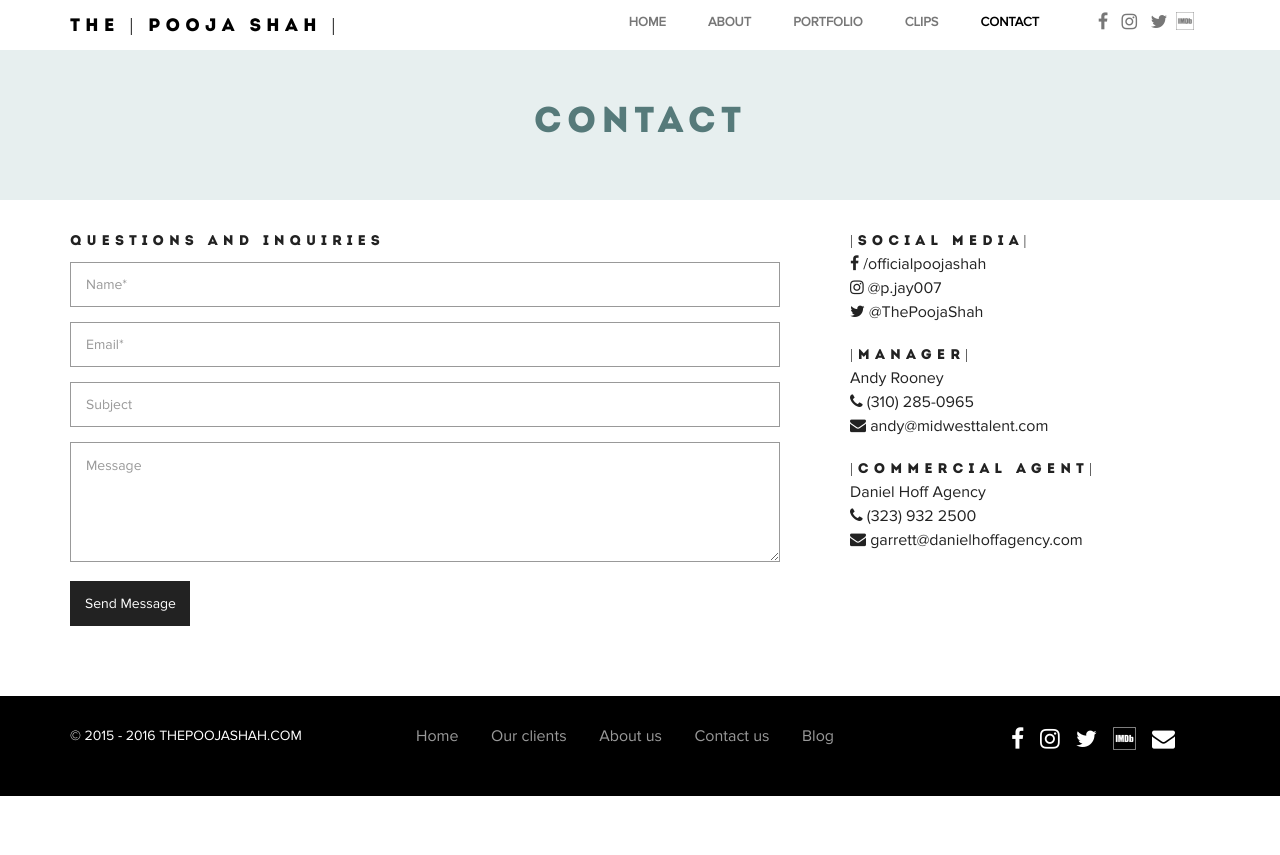
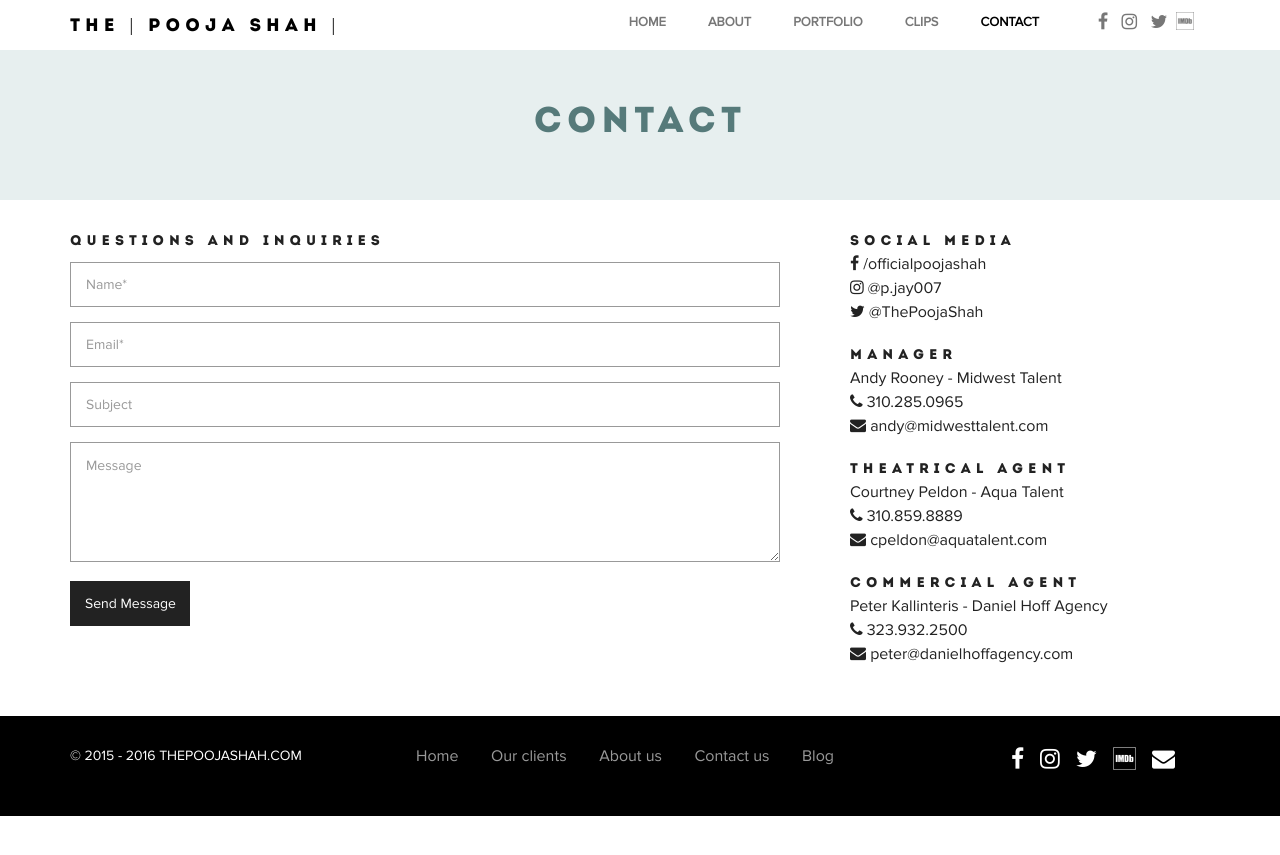
Before and after one commit to dtrack/thepoojashah, a Jekyll site: the page built from contact/index.html, in a window 1280 px wide. Shown: the top 855 px of the page. Built offline with Jekyll 4.4.1, drawn with Linux system fonts in a browser that asks for light colours; nearby versions of some CDN libraries.

Commit message:
add theatrical agent contact

```diff
--- a/contact/index.html
+++ b/contact/index.html
@@ -3,13 +3,20 @@ layout: default
 
 team:
   - title: Manager
+    agency: Midwest Talent
     name: Andy Rooney
-    phone: (310) 285-0965
+    phone: 310.285.0965
     email: andy@midwesttalent.com
+  - title: Theatrical Agent
+    agency: Aqua Talent
+    name: Courtney Peldon
+    phone: 310.859.8889
+    email: cpeldon@aquatalent.com
   - title: Commercial Agent
-    name: Daniel Hoff Agency
-    phone: (323) 932 2500
-    email: garrett@danielhoffagency.com
+    agency: Daniel Hoff Agency
+    name: Peter Kallinteris
+    phone: 323.932.2500
+    email: peter@danielhoffagency.com
 active: Contact
 ---
 
@@ -37,7 +44,7 @@ active: Contact
         </div>
       </div>
       <div class="col-md-4">
-        <h5>|Social Media|</h5>
+        <h5>Social Media</h5>
         <p>
           <a href="https://www.facebook.com/{{ site.data.social.facebook }}/" target="_blank">
             <i class="fa fa-facebook"> </i>
@@ -54,9 +61,9 @@ active: Contact
         </p>
         </p>
         {% for member in page.team %}
-          <h5>|{{ member.title }}|</h5>
+          <h5>{{ member.title }}</h5>
           <p>
-            {{ member.name }} <br>
+            {{ member.name }} - {{ member.agency }}<br>
             {% if member.phone %}
               <span class="fa fa-phone"></span>
               {{ member.phone }} <br>
```
